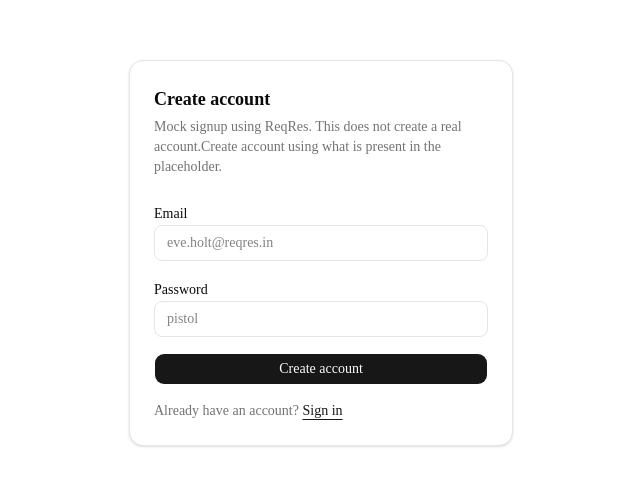
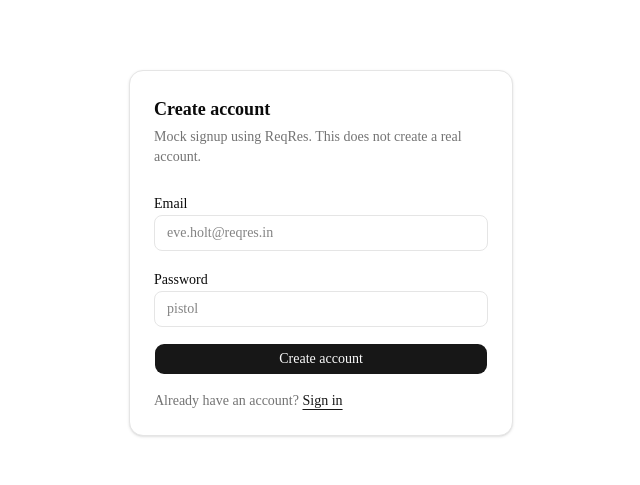
Before and after one commit to tejasprasadd/Analytics-Dashboard, a Next.js app: page /signup in a window 1280 px wide. Shown: the part 147-632 px from the top of the page, without its empty margins (319-959 px from the left). Built offline with nearby package versions, Linux system fonts and the light colour scheme; no server answers.

Commit message:
MOdified text to match the application

```diff
--- a/app/(auth)/login/page.tsx
+++ b/app/(auth)/login/page.tsx
@@ -25,7 +25,7 @@ export default function LoginPage() {
       <div className="w-full max-w-sm rounded-xl border border-border bg-background p-6 shadow-sm">
         <h1 className="text-lg font-semibold">Sign in</h1>
         <p className="mt-1 text-sm text-muted-foreground">
-          Mock auth using ReqRes. No real user security is implied.LOgin using what is present in the placeholder.
+          Mock auth using ReqRes. No real user security is implied.
         </p>
 
         <form
--- a/app/(auth)/signup/page.tsx
+++ b/app/(auth)/signup/page.tsx
@@ -25,7 +25,7 @@ export default function SignupPage() {
       <div className="w-full max-w-sm rounded-xl border border-border bg-background p-6 shadow-sm">
         <h1 className="text-lg font-semibold">Create account</h1>
         <p className="mt-1 text-sm text-muted-foreground">
-          Mock signup using ReqRes. This does not create a real account.Create account using what is present in the placeholder.
+          Mock signup using ReqRes. This does not create a real account.
         </p>
 
         <form
```
